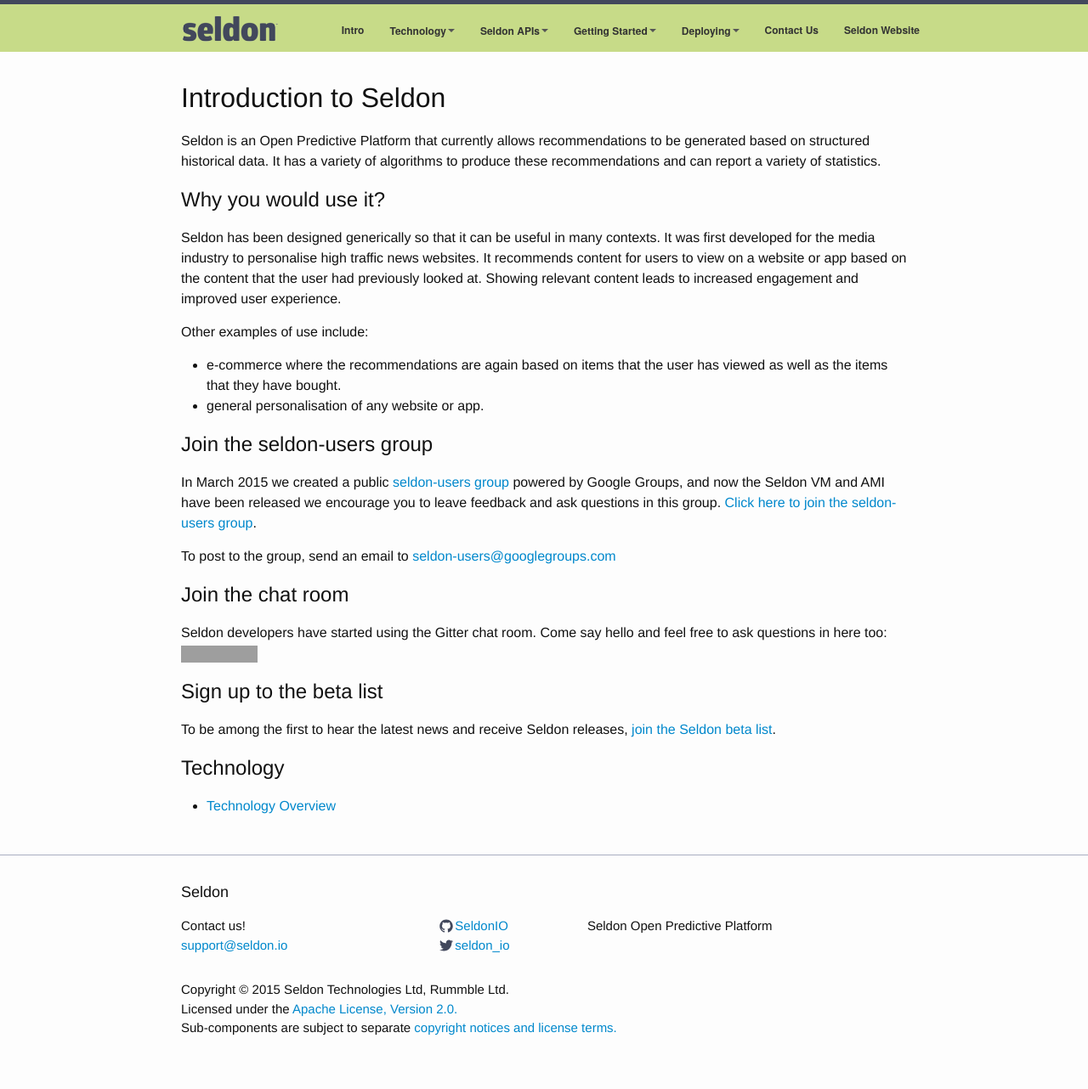
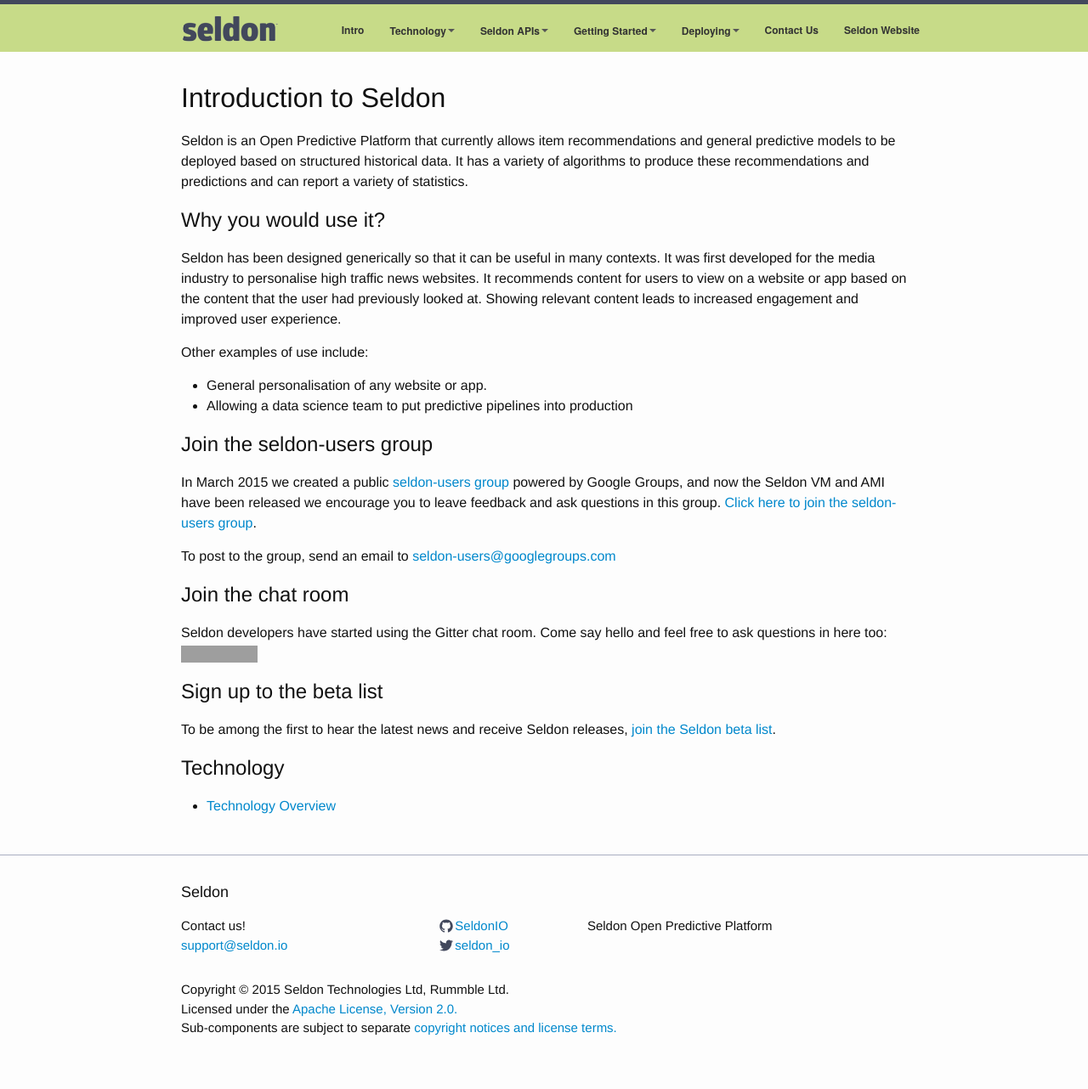
Before and after one commit to SeldonIO/seldonio.github.com, a Jekyll site: the page built from index.md, in a window 1280 px wide. Shown: the whole page at 85% size. Built offline with Jekyll 4.4.1, drawn with Linux system fonts in a browser that asks for light colours; grey boxes are pictures that could not be loaded.

Commit message:
small mod to intro

```diff
--- a/index.md
+++ b/index.md
@@ -5,7 +5,7 @@ title: Introduction to Seldon
 
 # Introduction to Seldon
 
-Seldon is an Open Predictive Platform that currently allows recommendations to be generated based on structured historical data. It has a variety of algorithms to produce these recommendations and can report a variety of statistics.
+Seldon is an Open Predictive Platform that currently allows item recommendations and general predictive models to be deployed based on structured historical data. It has a variety of algorithms to produce these recommendations and predictions and can report a variety of statistics.
 
 
 ## Why you would use it?
@@ -14,8 +14,8 @@ Seldon has been designed generically so that it can be useful in many contexts.
 
 Other examples of use include:
 
-* e-commerce where the recommendations are again based on items that the user has viewed as well as the items that they have bought.
-* general personalisation of any website or app.
+* General personalisation of any website or app.
+* Allowing a data science team to put predictive pipelines into production
 
 ## Join the seldon-users group
 In March 2015 we created a public [seldon-users group](https://groups.google.com/forum/#!forum/seldon-users) powered by Google Groups, and now the Seldon VM and AMI have been released we encourage you to leave feedback and ask questions in this group. [Click here to join the seldon-users group](https://groups.google.com/forum/#!forum/seldon-users).
```
